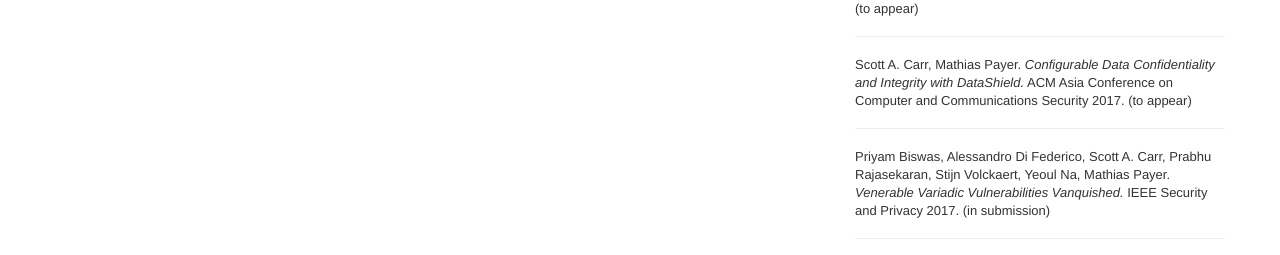
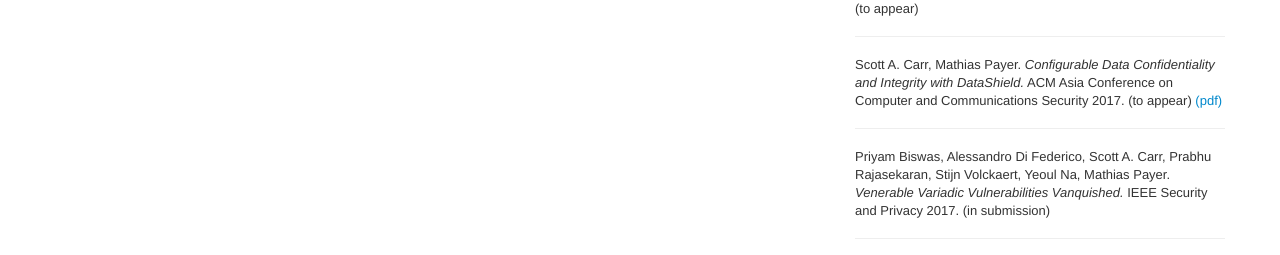
Before and after one commit to scottcarr/scottcarr.github.com, a Jekyll site: the page built from index.html, in a window 1280 px wide. Shown: the part 1016-1271 px from the top of the page. Built offline with Jekyll 4.4.1, drawn with Linux system fonts in a browser that asks for light colours.

Commit message:
add ds paper

```diff
--- a/index.html
+++ b/index.html
@@ -110,7 +110,7 @@
       </p>
       <hr>
       <p>
-      Scott A. Carr, Mathias Payer.  <i>Configurable Data Confidentiality and Integrity with DataShield.</i>  ACM Asia Conference on Computer and Communications Security 2017.  (to appear)
+      Scott A. Carr, Mathias Payer.  <i>Configurable Data Confidentiality and Integrity with DataShield.</i>  ACM Asia Conference on Computer and Communications Security 2017.  (to appear) <a href="/images/ds.pdf">(pdf)</a>
       </p>
       <hr>
       <p>
```
Also changed, not shown: 1 other file.
